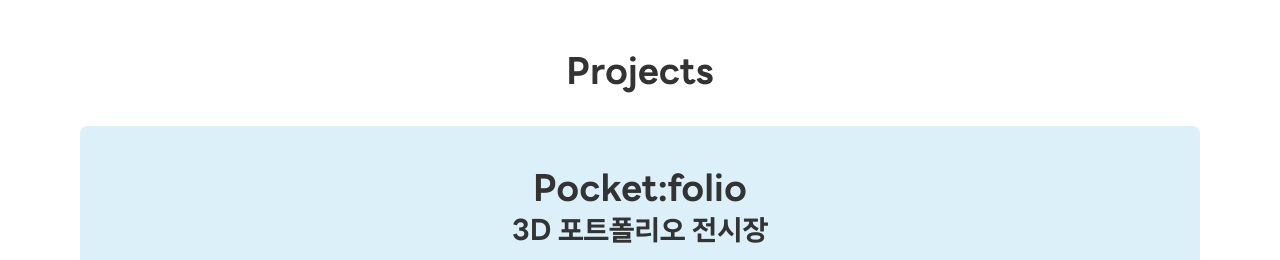
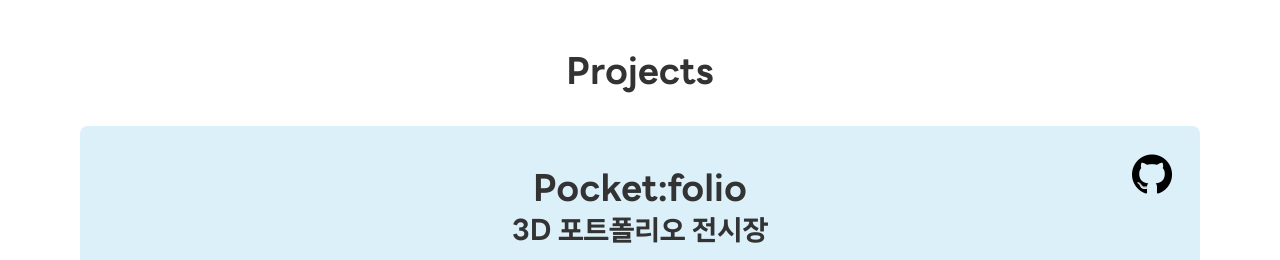
Before and after one commit to seunghyeon32/portfolio, a React app: page / in a window 1280 px wide. Shown: the part 2420-2680 px from the top of the page. Built offline with nearby package versions, Linux system fonts and the light colour scheme.

Commit message:
[Add] github link

```diff
--- a/src/components/Project.jsx
+++ b/src/components/Project.jsx
@@ -25,6 +25,13 @@
 
   return (
     <div className="project-item">
+      <a href={project.link} target="_blank">
+        <img
+          className="github"
+          src={process.env.PUBLIC_URL + "/assets/images/github.png"}
+          alt="github"
+        />
+      </a>
       <h2>{project.title}</h2>
       {project.subtitle && <h3>{project.subtitle}</h3>}
       <p>
--- a/src/components/Project.scss
+++ b/src/components/Project.scss
@@ -12,6 +12,13 @@
   justify-content: center;
   border-radius: 0.5rem;
   font-family: #{$font-LineRg};
+  position: relative;
+
+  a {
+    position: absolute;
+    top: 1rem;
+    right: 1rem;
+  }
 
   h2 {
     font-family: #{$font-LineBd};
@@ -34,6 +41,31 @@
   @media screen and (max-width: 768px) {
     padding-left: 2rem;
     padding-right: 2rem;
+  }
+}
+
+.github {
+  width: 4rem;
+  height: 4rem;
+
+  &:hover {
+    transition: all 0.1s ease-out;
+    transform: scale(1.1);
+  }
+
+  @media screen and (max-width: 768px) {
+    width: 4rem;
+    height: 4rem;
+  }
+
+  @media screen and (max-width: 425px) {
+    width: 3rem;
+    height: 3rem;
+  }
+
+  @media screen and (max-width: 375px) {
+    width: 2.5rem;
+    height: 2.5rem;
   }
 }
 
--- a/src/components/ProjectList.jsx
+++ b/src/components/ProjectList.jsx
@@ -10,6 +10,7 @@
       date: "2022.10.11 ~ 2022.11.21",
       member: 6,
       gifcount: 7,
+      link: "https://github.com/seunghyeon32/Pocket-folio",
       content: `<span>Pocket:folio</span>는 Pocket과 Portfolio의 합성어로 자신의 포트폴리오를 <span>3D공간인 포켓에 전시</span>하고 공유하는 서비스입니다.<br/>
                 포켓에서 본인의 개성을 표현하고, 다른 유저들과 소통할 수 있습니다.<br/><br/>
 
@@ -39,6 +40,7 @@
       date: "2022.08.22 ~ 2022.10.07",
       member: 6,
       gifcount: 8,
+      link: "https://github.com/seunghyeon32/ChuAniOne",
       content: `<span>츄애니원</span>은 유저들의 선호도를 기반으로 잠재요인의 값을 구하여
                 각각의 유저에게 애니메이션을 맞춤형으로 제공하는 <span>애니메이션 추천 서비스</span>이다.<br/><br/>
 
@@ -64,6 +66,7 @@
       date: "2022.07.11 ~ 2022.08.19",
       member: 5,
       gifcount: 8,
+      link: "https://github.com/seunghyeon32/Honjaya",
       content: `<span>혼자야?</span>는 랜덤 미팅 서비스와 <span>게이미피케이션</span>을
                 접목시켜 사용자들의 접근성을 높이고, 랜덤 대화 주체 추천, 유저
                 상호 평가 등의 <span>유저 친화적</span> 컨텐츠를 제공하는 스낵 서비스 입니다.<br/><br/>
```
Also changed, not shown: public/assets/images/github.png (added), 12 other files (tests, documents, lock files or other folders).
